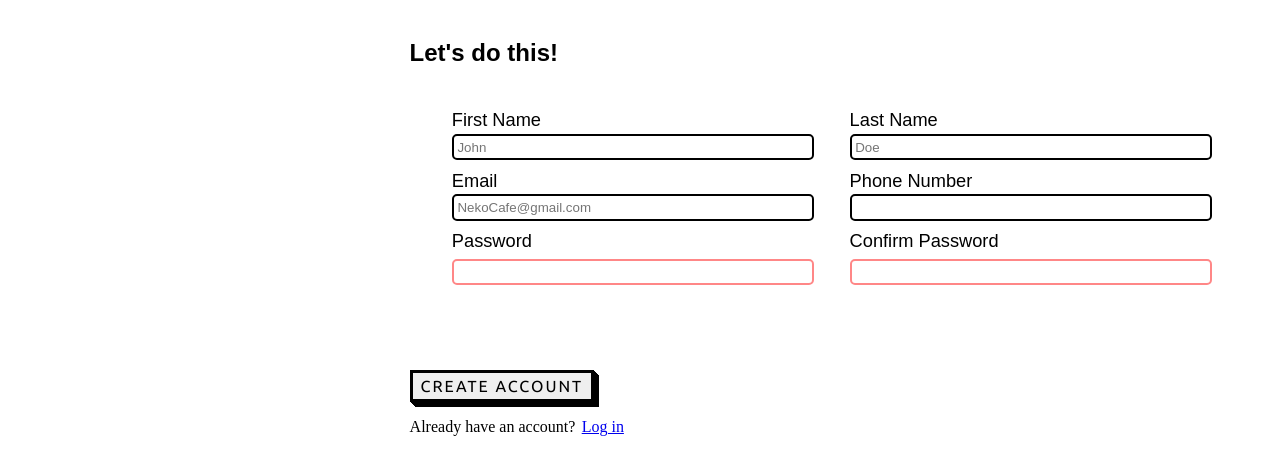
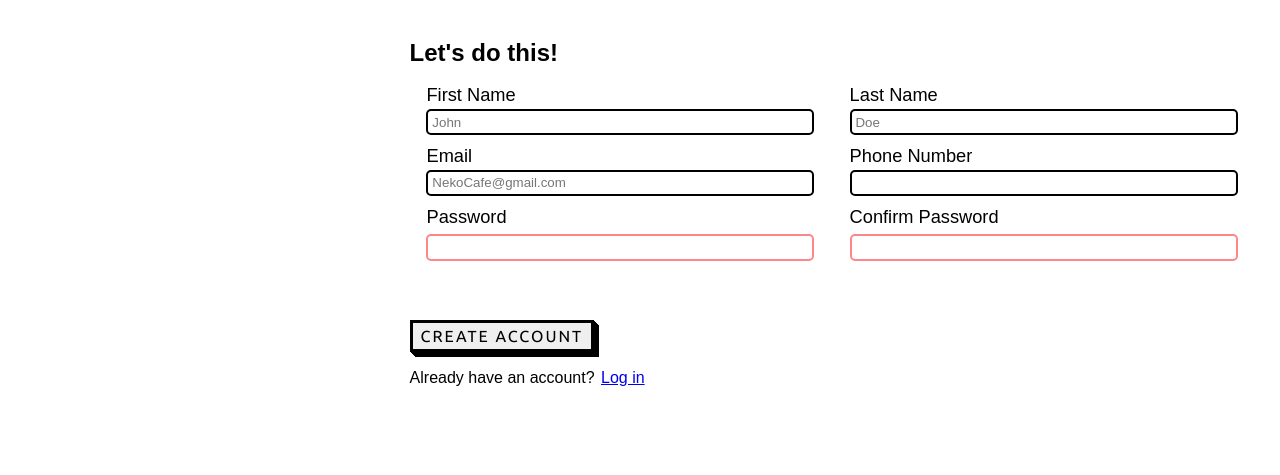
Before and after one commit to Yashido/sign-up, a plain HTML site: page index.html in a window 1280 px wide. Shown: the part 281-756 px from the top of the page. Drawn offline with Linux system fonts and the light colour scheme; a web font is replaced by a local one.

Commit message:
Form container and CSS

```diff
--- a/index.html
+++ b/index.html
@@ -8,6 +8,7 @@
     <link rel="preconnect" href="https://fonts.googleapis.com">
     <link rel="preconnect" href="https://fonts.gstatic.com" crossorigin>
     <link href="https://fonts.googleapis.com/css2?family=Hind+Madurai&family=Pathway+Gothic+One&family=Ubuntu&display=swap" rel="stylesheet">
+    <script src="script.js" defer></script>
     <title>Sign-up form</title>
 </head>
 <body>
@@ -31,6 +32,7 @@
         <section class="signup-form-container">
             <h2>Let's do this!</h2>
                 <form action="#" method="post" class="signup-form">
+                    <div class="form-section">
                         <div class="form-left-field">
                             <div class="form-field">
                                 <label for="first-name">First Name</label>
@@ -59,9 +61,7 @@
                                 <input type="password" name="cpassword" class="error" id="cpassword" required pattern="(?=.*[a-z])(?=.*[A-Z])(?=.*[0-9])(?=.*[^A-Za-z0-9])(?=.{8,})">
                             </div>
                         </div>
-                </form>
-        </section>
-
+                    </div>
                     <section class="submit-login">
                         <button type="submit" class="signup-button">Create Account</button>
                         <div class="account-login">
@@ -69,6 +69,10 @@
                             <a href="#">Log in</a>
                         </div>
                     </section>
+                </form>
+        </section>
+
+
     </main>
 </body>
 </html>
--- /dev/null
+++ b/script.js
@@ -0,0 +1 @@
+const firstName = document.querySelector
--- a/style.css
+++ b/style.css
@@ -103,12 +103,16 @@ main {
 
     .signup-form {
         display: flex;
+        flex-direction: column;
+
+    }
+    .form-section {
+        display: flex;
         flex-direction: row;
-        padding: 5%;
+        padding: 2%;
         gap: calc(1rem + 1.5vw);
         justify-content: center;
     }
-
     .form-left-field,
     .form-right-field {
         flex: 1;
```
Lines whose indentation alone changed are shown as unchanged.
